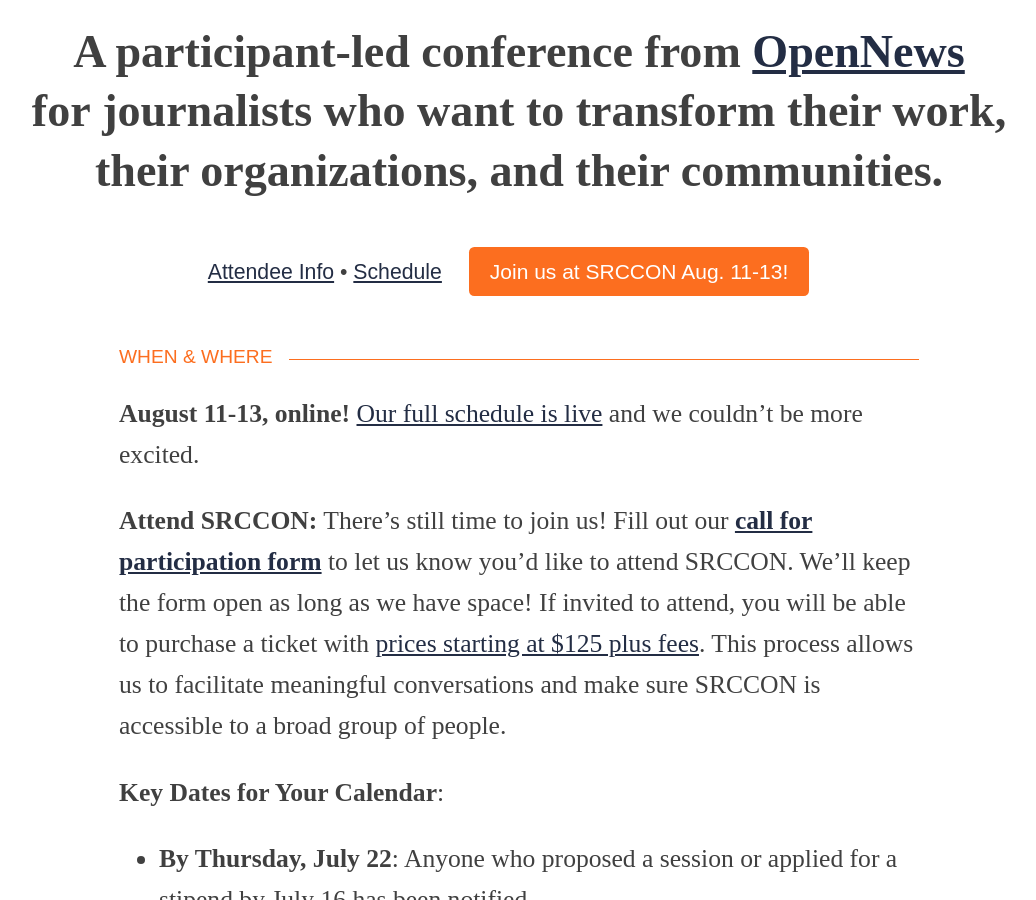
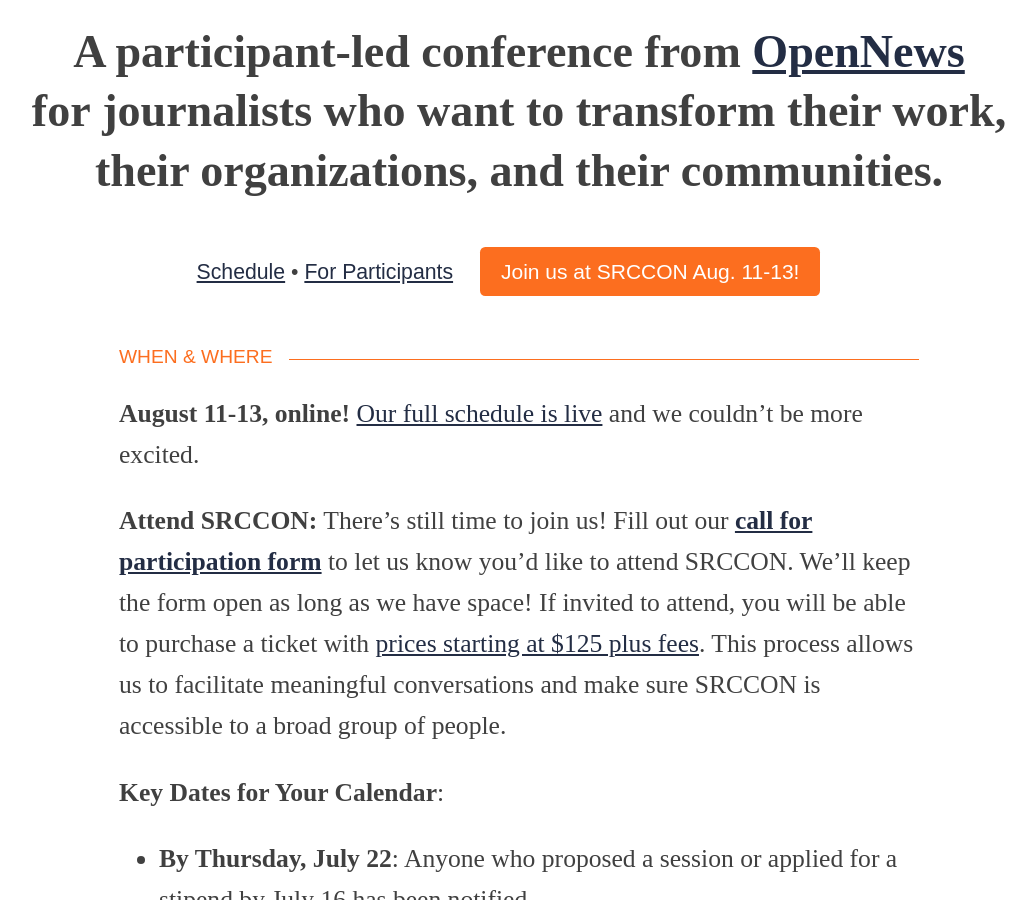
Before and after one commit to OpenNews/srccon-2021, a Jekyll site: the page built from homepage.md, in a window 1280 px wide and 900 px high, scrolled down 473 px. Shown: the whole window, without its empty margins (121-1157 px from the left). Built offline with Jekyll 4.4.1, drawn with Linux system fonts in a browser that asks for light colours; some web fonts are replaced; our own code applies the rules of GitHub Pages for plain Markdown files.

Commit message:
adding links to top nav

```diff
--- a/_layouts/mini_top.html
+++ b/_layouts/mini_top.html
@@ -39,7 +39,7 @@
     <header>
         <nav id="hub-nav" class="mini-nav page-container">
             <a id="main-logo" class="mini" href="/"><img src="/media/img/srccon-for-participants.png"></a>
-            <a id="back-home" href="/">&larr;<span class="narrow-hide"> {{ page.event_name }}</span> Home</a> • <a href="/attendees">Attendee Info</a> • <a href="/schedule">Schedule</a>
+            <a id="back-home" href="/">&larr;<span class="narrow-hide"> {{ page.event_name }}</span> Home</a> • ⭐️<a href="/signin">Participant HQ</a>⭐️ • <a href="/schedule">Schedule</a>
             {% if page.cta_button_text %}
             <a href="{{ page.cta_button_link }}" class="button">{{ page.cta_button_text }}</a>
             {% else %}
--- a/_layouts/simple_layout.html
+++ b/_layouts/simple_layout.html
@@ -54,7 +54,7 @@
             {% endif %}
             {% if page.section == 'homepage' %}<p class="big-type">A participant-led conference from <a href="https://opennews.org">OpenNews</a> for&nbsp;journalists who want to transform their work, their organizations, and their communities.</p>{% endif %}
             <div class="sub-nav">
-                <a href="/attendees">Attendee Info</a> • <a href="/schedule">Schedule</a>
+                <a href="/schedule">Schedule</a> • <a href="/participant-prep">For Participants</a>
                 {% if page.cta_button_text %}
                 <a href="{{ page.cta_button_link }}" class="button">{{ page.cta_button_text }}</a>
                 {% else %}
```
